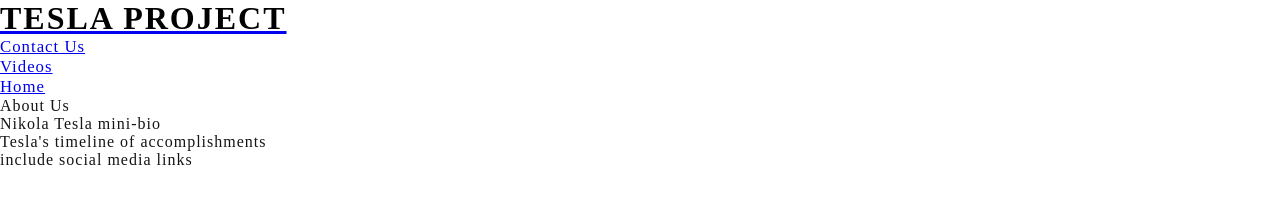
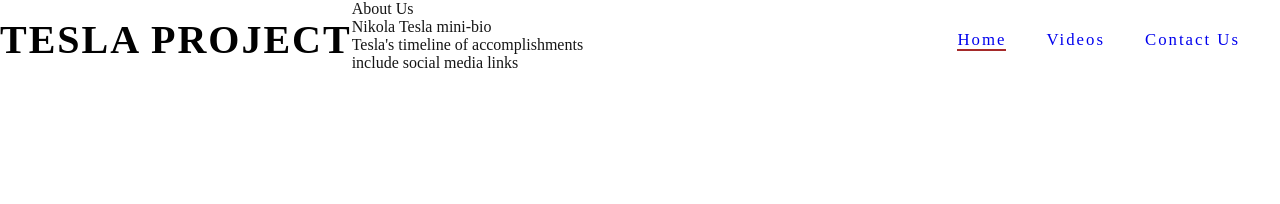
Before and after one commit to silberner-schnee/Project1-Nikola-Tesla, a plain HTML site: page index.html in a window 1280 px wide. Drawn offline with Linux system fonts and the light colour scheme; a web font is replaced by a local one.

Commit message:
adjust navigation menu height and add styling

```diff
--- a/assets/css/style.css
+++ b/assets/css/style.css
@@ -2,7 +2,7 @@
 @import url("https://use.typekit.net/djv5dul.css");
 
 /* set padding, margins, and borders to 0 */
-*{
+* {
     margin: 0;
     padding: 0;
     border: none;
@@ -12,21 +12,7 @@ body {
     font-family: adobe-garamond-pro, serif;
     font-weight 400;
     font-style: normal;
-    letter-spacing: 1px;
     color: #151515;
-}
-
-/* logo & navigation menu */
-
-#logo {
-    float: left
-    font-size: 215%;
-}
-
-#nav-menu {
-    letter-spacing: 1px;
-    text-decoration: none;
-    font-size: 105%;
 }
 
 /* headers */
@@ -38,4 +24,55 @@ h1, h2 {
     font-weight: 600;
     font-style: normal;
     color: #010101;
+    text-decoration: none;
 }
+
+/* logo & navigation menu */
+
+#logo {
+    float: left;
+    font-size: 250%;
+}
+
+#nav-menu {
+    letter-spacing: 2px;
+    font-size: 105%;
+    color: #151515;
+}
+
+/* match line height between nav-menu & logo */
+
+#logo, #nav-menu {
+    line-height: 80px;
+}
+
+/* move nav menu to the upper-right, and space them out */
+
+#nav-menu li {
+    float: right;
+    list-style-type: none;
+    margin-right: 40px;
+}
+
+/* remove underline for linked home page elements */
+
+header a {
+    text-decoration: none;
+}
+
+#nav-menu a {
+    text-decoration: none;
+
+}
+
+/* create highlight effect on navigation pages when hovered over */
+
+#nav-menu a:hover {
+    color: brown;
+}
+
+/* underline currently active webpage to remind user of their current location */
+
+.currentpg {
+    border-bottom: 2px solid brown;
+}
--- a/index.html
+++ b/index.html
@@ -17,14 +17,14 @@
         </a>
         <!--Navigation-->
         <nav>
-            <div class="nav-wrapper">
+            <div>
                 <ul id="nav-menu">
                     <!--page w/ contact form to suggest new content for website-->
                     <li><a href="contact.html">Contact Us</a></li>
                     <!--Tesla's video libarary-->
                     <li><a href="media.html">Videos</a></li>
                     <!--landing page describing site's purpose, Tesla bio, and timeline-->
-                    <li> <a href="index.html" class="active">Home</a></li>
+                    <li><a href="index.html" class="currentpg">Home</a></li>
                 </ul>
             </div>
         </nav>
```
